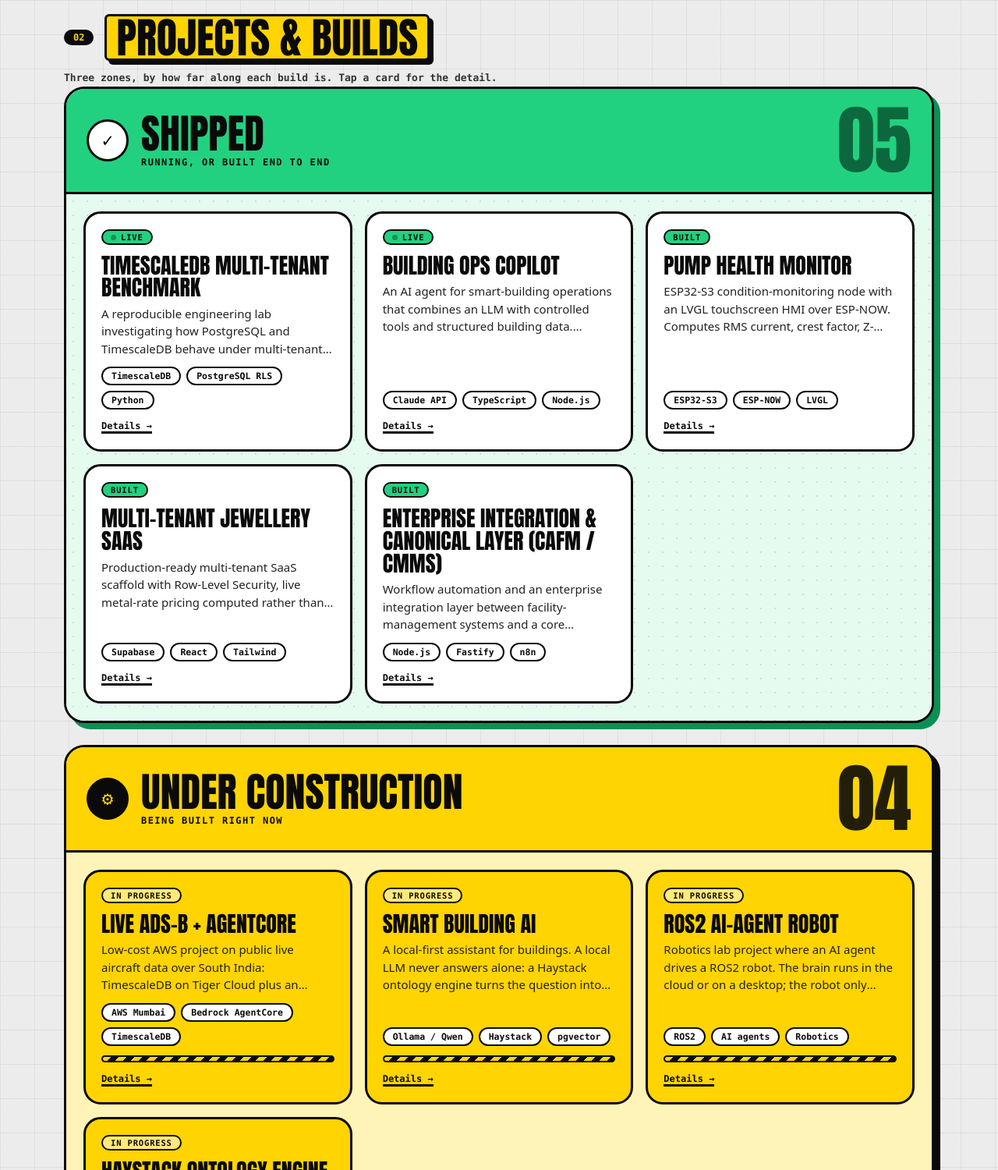
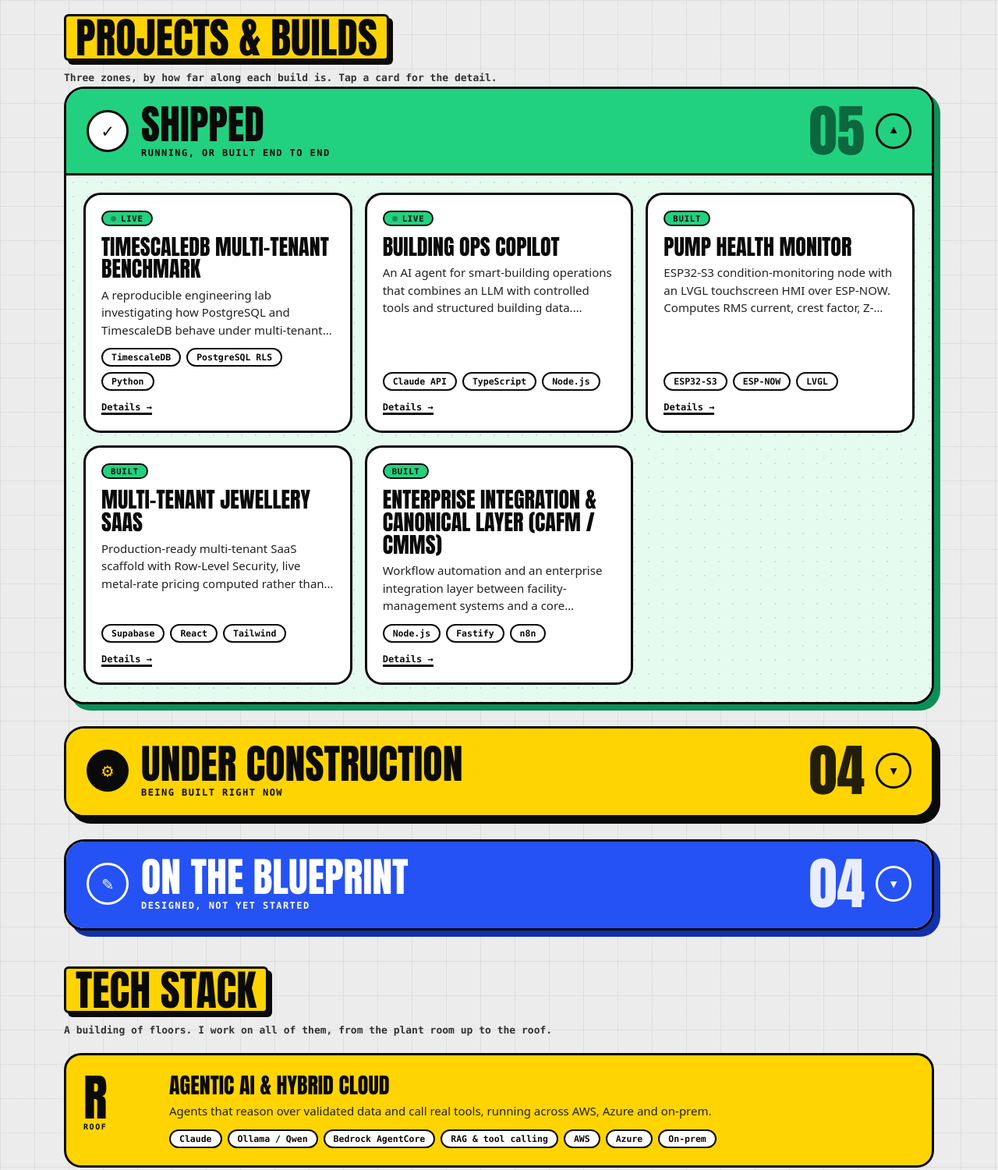
Before and after one commit to capt-jack-21/capt-jack-21.github.io, a plain HTML site: page experiment/index.html in a window 1280 px wide. Shown: the part 2640-4140 px from the top of the page at 78% size. Drawn offline with Linux system fonts and the light colour scheme.

Commit message:
Experiment: collapsible project zones, remove section numbers
Co-Authored-By: Claude Sonnet 5.5 <noreply@anthropic.com>
Claude-Session: https://claude.ai/code/session_01PsPejCWEqE5GGwYi4ey7t5

```diff
--- a/experiment/index.html
+++ b/experiment/index.html
@@ -180,12 +180,23 @@ p.sm{font-size:15px;color:#222}.dk p.sm{color:#ddd}
 .zi{width:54px;height:54px;border-radius:50%;border:3px solid var(--k);display:grid;place-items:center;font:700 24px var(--mono);background:#fff;color:var(--k);flex:none}
 .zh h3{font:400 clamp(34px,4.4vw,52px)/1 var(--disp);text-transform:uppercase;margin:0}
 .zh p{font:700 12px var(--mono);letter-spacing:.12em;text-transform:uppercase;margin:4px 0 0}
-.zn{font:400 clamp(60px,8vw,96px)/1 var(--disp);opacity:.9}
+.zn{font:400 clamp(44px,6vw,72px)/1 var(--disp);opacity:.9}
 .zb{padding:22px;display:grid;grid-template-columns:repeat(3,minmax(0,1fr));gap:16px}
 @media(max-width:980px){.zb{grid-template-columns:repeat(2,minmax(0,1fr))}}
-@media(max-width:620px){.zb{grid-template-columns:1fr}.zh{padding:12px 12px;gap:8px}.zi{width:38px;height:38px;font-size:17px}.zt{gap:10px;min-width:0}.zh h3{font-size:28px}.zh p{font-size:10px;letter-spacing:.08em}.zn{font-size:44px!important}}
+@media(max-width:620px){.zb{grid-template-columns:1fr}.zh{padding:12px 12px;gap:8px}.zi{width:38px;height:38px;font-size:17px}.zt{gap:10px;min-width:0}.zh h3{font-size:28px}.zh p{font-size:10px;letter-spacing:.08em}.zn{font-size:38px!important}.zc{width:36px;height:36px;font-size:17px}.zr{gap:8px}}
 .zb .c{padding:20px}
 .zb .c h3{font:400 28px/1.02 var(--disp);text-transform:uppercase;margin:12px 0 8px}
+.zh{cursor:pointer;user-select:none}
+.zr{display:flex;align-items:center;gap:14px}
+.zc{width:46px;height:46px;border-radius:50%;border:3px solid currentColor;display:grid;place-items:center;font:700 22px/1 var(--mono);transition:transform .35s cubic-bezier(.2,.8,.2,1);flex:none}
+.zone.open .zc{transform:rotate(180deg)}
+.zh:hover .zc{background:rgba(255,255,255,.35)}
+.zh:focus-visible{outline:4px solid var(--k);outline-offset:-8px}
+.zw{display:grid;grid-template-rows:0fr;transition:grid-template-rows .45s cubic-bezier(.2,.8,.2,1)}
+.zone.open .zw{grid-template-rows:1fr}
+.zwi{overflow:hidden;min-height:0}
+.zone:not(.open) .zh{border-bottom-color:transparent}
+.zone .zh{transition:border-color .3s}
 /* shipped: green */
 .z-ship{border-color:var(--k);box-shadow:8px 8px 0 #0c8f55}
 .z-ship .zh{background:#22d17f}.z-ship .zn{color:#0a5c37}
@@ -291,26 +302,26 @@ footer .wrap{display:flex;justify-content:space-between;flex-wrap:wrap;gap:10px}
  <div class="c vid s4"><video id="walk" muted loop playsinline autoplay preload="metadata" poster="assets/walk-poster.jpg" aria-label="Short clip of Adithya walking toward the camera outdoors"><source src="assets/walk.mp4" type="video/mp4"></video><span class="tag"><span class="live"></span>OFF THE CLOCK</span><button class="pp" id="pp" aria-label="Pause video">❚❚</button></div>
 </section>
 
-<div class="sec" id="reach"><span class="n">01</span><h2>Where my systems run</h2><p>Projects across 7 countries. Hover a place to find it on the map.</p></div>
+<div class="sec" id="reach"><h2>Where my systems run</h2><p>Projects across 7 countries. Hover a place to find it on the map.</p></div>
 <section class="bento" style="padding-top:18px"><div class="c dk s12 reach">
   <svg class="wm big" id="bigmap" viewBox="0 0 900 318" role="img" aria-label="Dotted world map showing where projects have run"><use href="#land" class="land"/><g class="arcs"></g><g class="pins"></g><g class="lbls"></g></svg>
   <ul class="wl2" id="rows"></ul>
  </div></section>
 
-<div class="sec" id="builds"><span class="n">02</span><h2>Projects &amp; builds</h2><p>Three zones, by how far along each build is. Tap a card for the detail.</p></div>
+<div class="sec" id="builds"><h2>Projects &amp; builds</h2><p>Three zones, by how far along each build is. Tap a card for the detail.</p></div>
 <div id="zones"></div>
 
-<div class="sec" id="stack"><span class="n">03</span><h2>Tech stack</h2><p>A building of floors. I work on all of them, from the plant room up to the roof.</p></div>
+<div class="sec" id="stack"><h2>Tech stack</h2><p>A building of floors. I work on all of them, from the plant room up to the roof.</p></div>
 <section class="bento" id="floorGrid"></section>
 
-<div class="sec" id="pipeline"><span class="n">04</span><h2>How data travels</h2><p>The same path from field to application, whatever the source.</p></div>
+<div class="sec" id="pipeline"><h2>How data travels</h2><p>The same path from field to application, whatever the source.</p></div>
 <section class="bento" id="stageGrid"></section>
 <section class="bento" style="padding-top:0"><div class="c dk s12"><div class="lab"><span class="live">PICK A SOURCE</span><span>what happens to a reading</span></div><div class="pick" id="pick"></div><div class="hops" id="hops"></div><div class="track"></div></div></section>
 
-<div class="sec" id="writing"><span class="n">05</span><h2>Blog</h2><p>Problems solved, decisions made and notes from the bench.</p></div>
+<div class="sec" id="writing"><h2>Blog</h2><p>Problems solved, decisions made and notes from the bench.</p></div>
 <section class="bento" id="blogGrid"></section>
 
-<div class="sec" id="contact"><span class="n">06</span><h2>Let's talk</h2></div>
+<div class="sec" id="contact"><h2>Let's talk</h2></div>
 <section class="bento"><div class="c y s12" style="text-align:center"><h3 style="font-size:clamp(30px,5vw,48px)">Looking for a platform architect?</h3><p class="sm" style="max-width:520px;margin:0 auto">Open to architecture roles and engagements: secure web apps and APIs, identity and observability, cloud platforms, IoT and data pipelines, agentic AI.</p><div class="btns" style="justify-content:center;margin-top:16px"><button class="btn p" data-copy>Copy email</button><a class="btn" href="https://github.com/capt-jack-21">GitHub</a></div></div></section>
 </main>
 <footer><div class="wrap"><span>© 2026 Adithya Venkatesh</span><span>AV CONNECTED · Sense • Connect • Solve</span></div></footer>
@@ -451,7 +462,10 @@ const ZONES=[
  ["wip","Under construction","Being built right now",["wip"],"⚙"],
  ["plan","On the blueprint","Designed, not yet started",["plan"],"✎"]];
 document.getElementById("zones").innerHTML=ZONES.map(z=>{const items=PROJECTS.map((p,i)=>[p,i]).filter(x=>z[3].includes(x[0].st));
- return `<section class="zone z-${z[0]}"><div class="zh"><div class="zt"><span class="zi">${z[4]}</span><div><h3>${z[1]}</h3><p>${z[2]}</p></div></div><div class="zn">${String(items.length).padStart(2,"0")}</div></div><div class="zb">${items.map(([p,i])=>`<article class="c proj st-${p.st}" tabindex="0" role="button" data-proj="${i}" data-st="${p.st}"><div class="lab"><span class="pill ${p.st==="live"?"lv":""}">${STATUS[p.st]}</span></div><h3>${E(p.n)}</h3><p class="sm">${E(p.d)}</p><div class="chips">${chips(p.tags.slice(0,3))}</div>${p.st==="wip"?'<div class="bar"></div>':""}<span class="go">Details →</span></article>`).join("")}</div></section>`}).join("");
+ return `<section class="zone z-${z[0]}"><div class="zh" role="button" tabindex="0" aria-expanded="${z[0]==="ship"}"><div class="zt"><span class="zi">${z[4]}</span><div><h3>${z[1]}</h3><p>${z[2]}</p></div></div><div class="zr"><div class="zn">${String(items.length).padStart(2,"0")}</div><span class="zc" aria-hidden="true">▾</span></div></div><div class="zw"><div class="zwi"><div class="zb">${items.map(([p,i])=>`<article class="c proj st-${p.st}" tabindex="0" role="button" data-proj="${i}" data-st="${p.st}"><div class="lab"><span class="pill ${p.st==="live"?"lv":""}">${STATUS[p.st]}</span></div><h3>${E(p.n)}</h3><p class="sm">${E(p.d)}</p><div class="chips">${chips(p.tags.slice(0,3))}</div>${p.st==="wip"?'<div class="bar"></div>':""}<span class="go">Details →</span></article>`).join("")}</div></div></div></section>`}).join("");
+document.querySelectorAll(".zone").forEach((z,i)=>{if(!i)z.classList.add("open")});
+document.getElementById("zones").addEventListener("click",e=>{const h=e.target.closest(".zh");if(!h)return;const z=h.parentElement,o=z.classList.toggle("open");h.setAttribute("aria-expanded",o)});
+document.getElementById("zones").addEventListener("keydown",e=>{const h=e.target.closest(".zh");if(h&&(e.key==="Enter"||e.key===" ")){e.preventDefault();h.click()}});
 function openProj(i){const p=PROJECTS[i];D(`<div class="mh"><div class="k">${STATUS[p.st]}</div><h3>${E(p.n)}</h3><button class="x" aria-label="Close">×</button></div><div class="mb"><p style="margin-top:16px">${E(p.d)}</p>${p.facts?`<h4>At a glance</h4><div class="fx">${p.facts.map(f=>`<b>${E(f[0])}</b><span>${E(f[1])}</span>`).join("")}</div>`:""}<h4>Built with</h4><div class="chips">${chips(p.tags)}</div>${p.link?`<p style="margin-top:18px"><a class="btn p" href="${E(p.link)}">GitHub repo →</a></p>`:""}</div>`)}
 
 /* stack floors */
```
